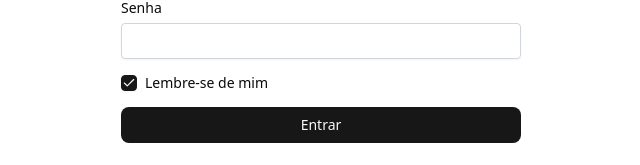
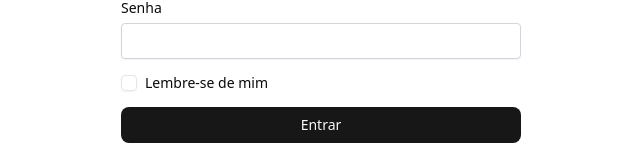
Before and after one commit to cadu-miranda/cookies-auth-test, a Next.js app: page / in a window 1280 px wide. Shown: the part 389-554 px from the top of the page, without its empty margins (319-959 px from the left). Built offline with nearby package versions, Linux system fonts and the light colour scheme.

Commit message:
feat: change default value of rememberMe state to false

```diff
--- a/src/app/page.tsx
+++ b/src/app/page.tsx
@@ -14,7 +14,7 @@ const LoginPage = () => {
 
   const [password, setPassword] = useState('');
 
-  const [rememberMe, setRememberMe] = useState(true);
+  const [rememberMe, setRememberMe] = useState(false);
 
   const [loading, setLoading] = useState(false);
 
```
